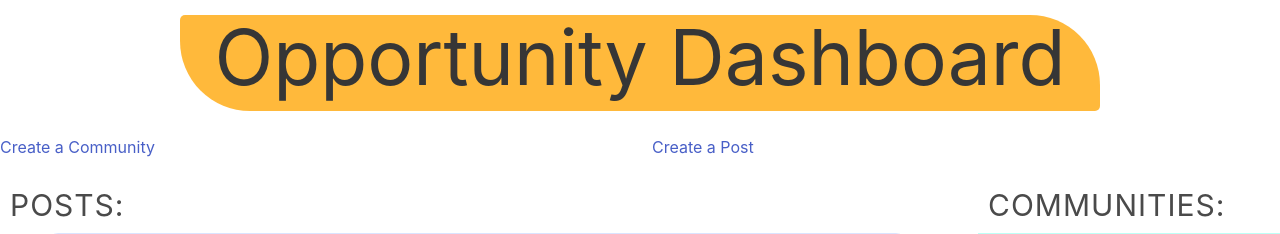
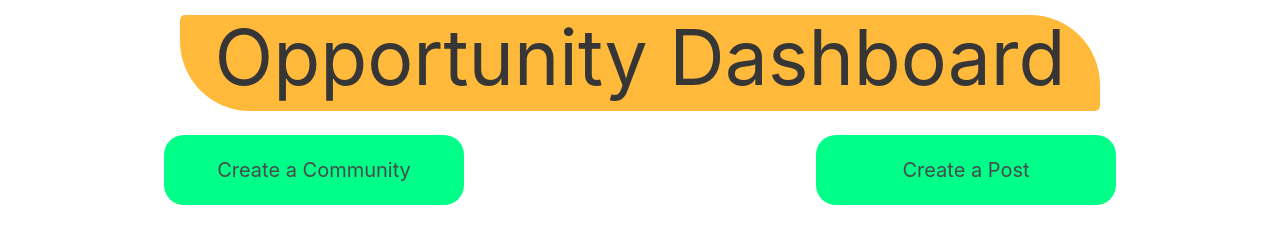
Before and after one commit to Random-Coders/Opportunity-Dashboard, a Flask app: page /create in a window 1280 px wide. Shown: the part 40-274 px from the top of the page. Run offline with Flask 2, Linux system fonts and the light colour scheme; data that the repository does not hold is empty.

Commit message:
update create button

```diff
--- a/opportunity/static/css/home.css
+++ b/opportunity/static/css/home.css
@@ -10,6 +10,7 @@ h1{text-align:center;font-size:6vw;margin:0;}
 .post h3{font-size:200%;font-weight:600;}
 .post h4{font-size:150%;}
 .post p{max-width:85%;margin:auto;}
+.post a{text-decoration:underline;}
 .communities{height:-webkit-max-content;height:-moz-max-content;height:max-content;background-color:#00ffdb42;padding:10px;}
 .community{width:100%;padding:5px;overflow:hidden;border-radius:5px;transition-duration:0.5s;}
 @media (min-width:800px){
@@ -29,3 +30,9 @@ h1{text-align:center;font-size:6vw;margin:0;}
 @media (max-width:400px){
     h1{font-size:40px;}
 }
+.create{margin:0 auto;text-align:center;background-color:#00ff89;width:300px;padding:20px;border-radius:20px;cursor:pointer;transition-duration:0.4s;}
+@media (min-width:800px){
+    .create:hover{opacity:0.8;box-shadow:0 0 20px 1px #9a9a9a;}
+}
+.create h2,
+.create h2 a{font-size:20px;color:#4a4a4a;}
```
